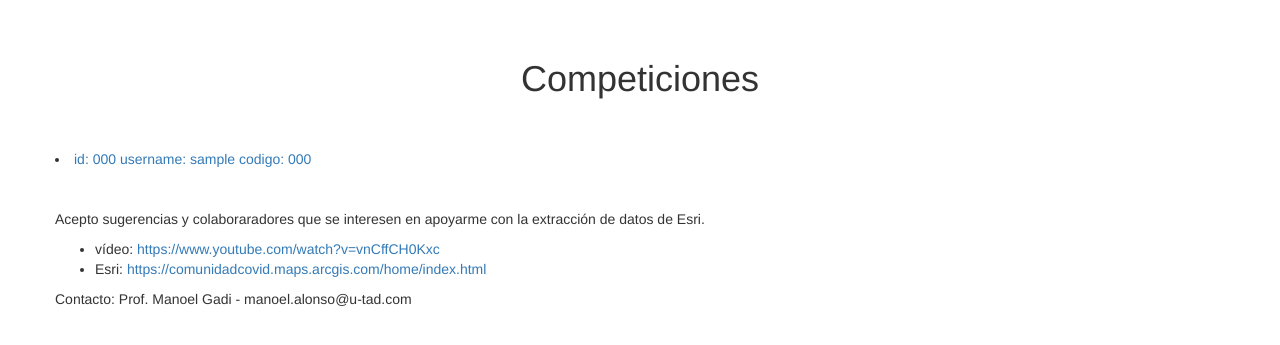
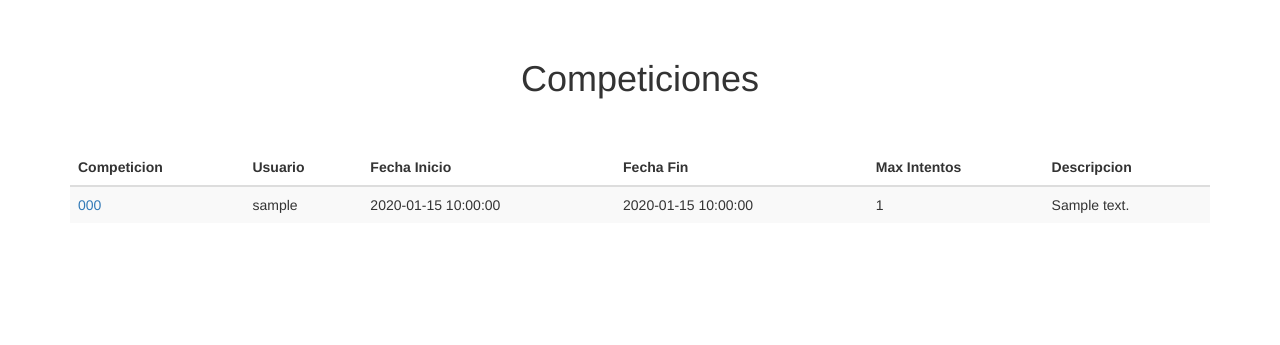
Before and after one commit to Ulixses/Web2Servidor, a Flask app: page / in a window 1280 px wide. Shown: the part 51-396 px from the top of the page. Run offline with Flask 2, Linux system fonts and the light colour scheme; tables that the repository leaves empty hold one stand-in row (values such as "Sample post"); parts of the project's set-up code (start-up, migrations or seed data) failed here and were passed over; some libraries are stand-ins or nearby versions.

Commit message:
video prepare

```diff
--- a/models/models.py
+++ b/models/models.py
@@ -38,7 +38,6 @@ class User(UserMixin, db.Model):
     dni = db.Column(db.String(9))
     silo = db.Column(db.String(9))
     type_user = db.Column(db.Integer)#1:admin 2:empleado 3: challenger 4: player
-
 
 
 class File(UserMixin, db.Model):
--- a/templates/index.html
+++ b/templates/index.html
@@ -13,24 +13,30 @@
         <div class="starter-template">
             <h1> Competiciones</h1>
         </div>
+        <table class="table table-striped">
+            <thead>
+              <tr>
+                <th>Competicion</th>
+                <th>Usuario</th>
+                <th>Fecha Inicio</th>
+                <th>Fecha Fin</th>
+                <th>Max Intentos</th>
+                <th>Descripcion</th>
+              </tr>
+            </thead>
+            <tbody>
 
-
-        <div class="row">
-            {% for competicion in competiciones %}
-            <li><a href="{{url_for('.ranking', competioncode = competicion.competioncode ) }}"> id: {{ competicion.competioncode }} username: {{ competicion.username }} codigo: {{ competicion.competioncode }} </a></li>
-            {% endfor %}
-
-        </div>
-        <br>
-        <br>
-        <div class="row">
-            <p>Acepto sugerencias y colaboraradores que se interesen en apoyarme con la extracción de datos de Esri.</p>
-             <ul>
-              <li>vídeo: <a href="https://www.youtube.com/watch?v=vnCffCH0Kxc">https://www.youtube.com/watch?v=vnCffCH0Kxc</a></li>
-              <li>Esri: <a href="https://comunidadcovid.maps.arcgis.com/home/index.html">https://comunidadcovid.maps.arcgis.com/home/index.html</a></li>
-            </ul>
-
-            <p>Contacto: Prof. Manoel Gadi - manoel.alonso@u-tad.com </p>
-        </div>
+                {% for row in competiciones %}
+                  <tr>
+                      <td><a href="{{url_for('.ranking', competioncode = row.competioncode ) }}">{{ row.competioncode }}</td>
+                      <td>{{ row.username }}</td>
+                      <td>{{ row.inicio_date }}</td>
+                      <td>{{ row.final_date }}</td>
+                      <td>{{ row.num_max_intentos }}</td>
+                      <td>{{ row.descripcion }}</td>
+                  </tr>
+              {% endfor %}
+            </tbody>
+        </table>
     </div>
 {% endblock content %}
```
